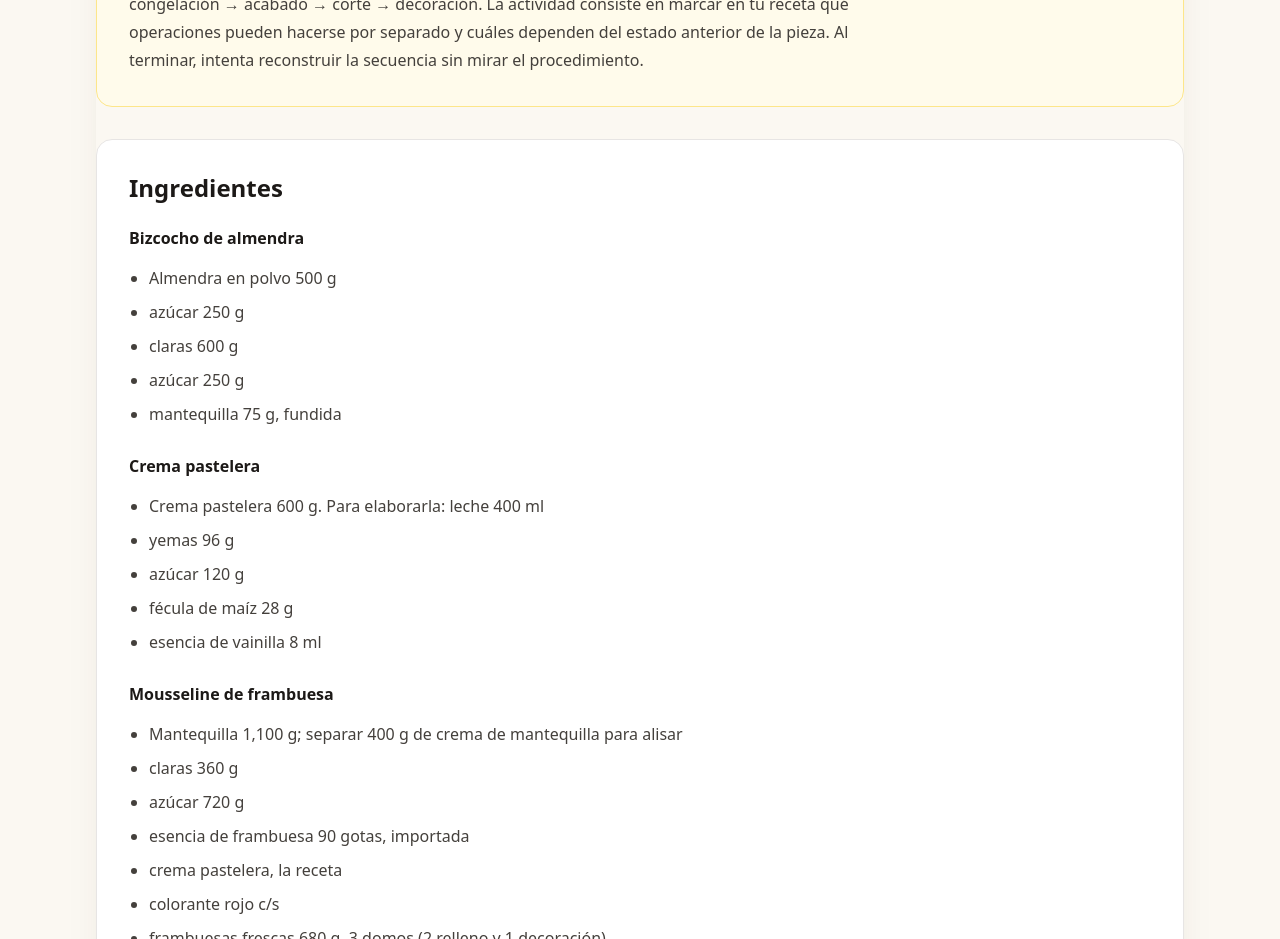
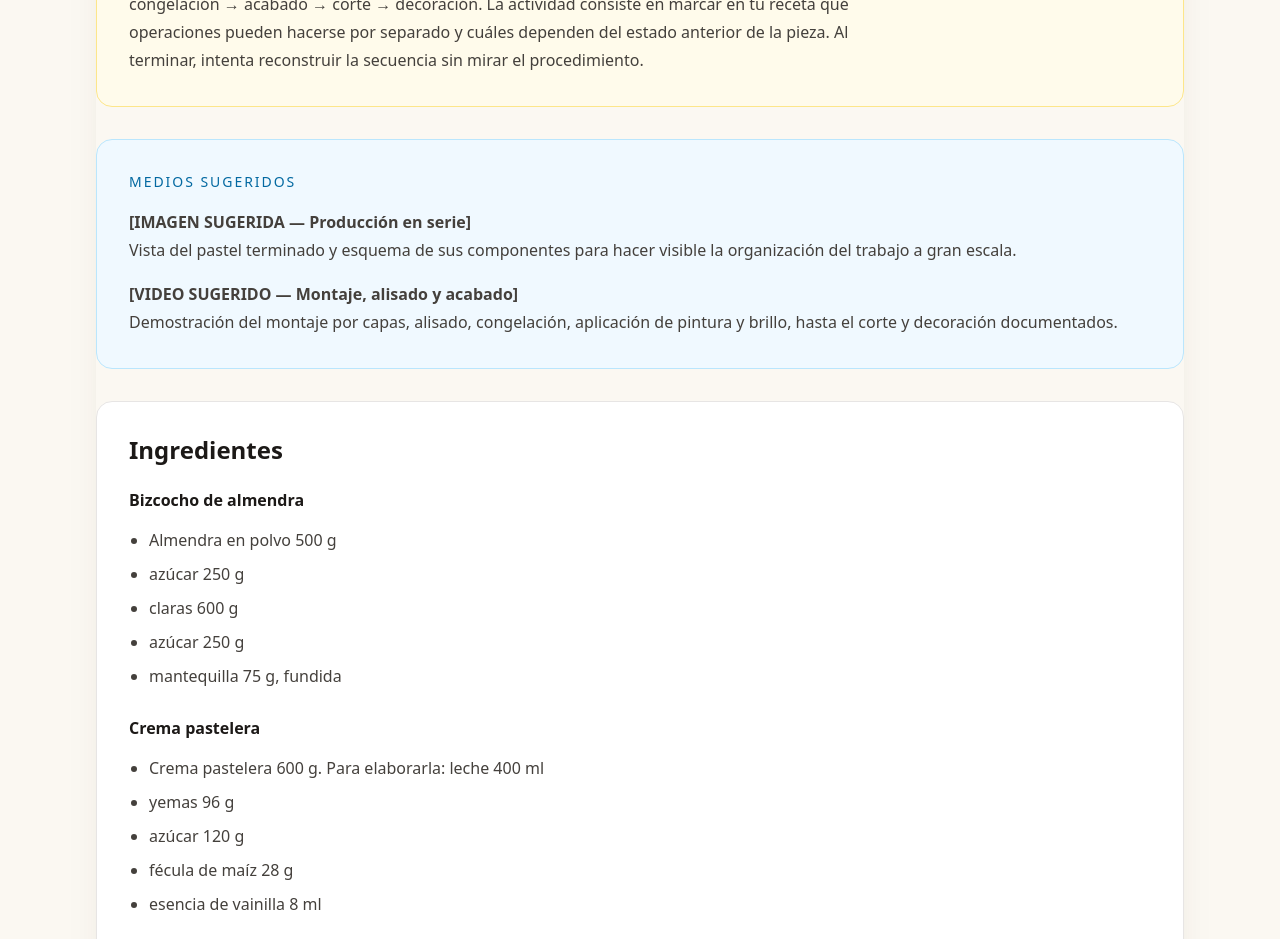
Before and after one commit to Drworm82/CursoPanadero, a Next.js app: page /leccion-framboisier in a window 1280 px wide. Shown: the part 2060-2999 px from the top of the page. Built offline with nearby package versions, Linux system fonts and the light colour scheme; no server answers.

Commit message:
Añadir sugerencias de medios pedagógicos

```diff
--- a/pages/leccion-framboisier.js
+++ b/pages/leccion-framboisier.js
@@ -33,6 +33,14 @@ export default function LessonPage() {
         </section>
 <section className="rounded-2xl border border-amber-200 bg-amber-50 p-6 sm:p-8"><p className="text-sm font-medium uppercase tracking-[0.14em] text-amber-800">Aprende mientras haces</p><h2 className="mt-2 text-2xl font-semibold text-stone-900">Lee la receta como una secuencia de producción</h2><p className="mt-3 max-w-3xl leading-7 text-stone-700">Mientras trabajas, identifica qué preparación debe estar lista antes de comenzar la siguiente. Observa la cadena documentada: biscuit → crema → crema mousseline → relleno → segunda capa → congelación → acabado → corte → decoración. La actividad consiste en marcar en tu receta qué operaciones pueden hacerse por separado y cuáles dependen del estado anterior de la pieza. Al terminar, intenta reconstruir la secuencia sin mirar el procedimiento.</p></section>
 
+        <section className="rounded-2xl border border-sky-200 bg-sky-50 p-6 sm:p-8">
+          <p className="text-sm font-medium uppercase tracking-[0.14em] text-sky-700">Medios sugeridos</p>
+          <div className="mt-4 space-y-4 leading-7 text-stone-700">
+            <p><strong>[IMAGEN SUGERIDA — Producción en serie]</strong><br />Vista del pastel terminado y esquema de sus componentes para hacer visible la organización del trabajo a gran escala.</p>
+            <p><strong>[VIDEO SUGERIDO — Montaje, alisado y acabado]</strong><br />Demostración del montaje por capas, alisado, congelación, aplicación de pintura y brillo, hasta el corte y decoración documentados.</p>
+          </div>
+        </section>
+
         <section className="rounded-2xl border border-stone-200 bg-white p-6 sm:p-8">
           <h2 className="text-2xl font-semibold text-stone-900">Ingredientes</h2>
           <div className="mt-5 space-y-6 leading-7 text-stone-700">
```
